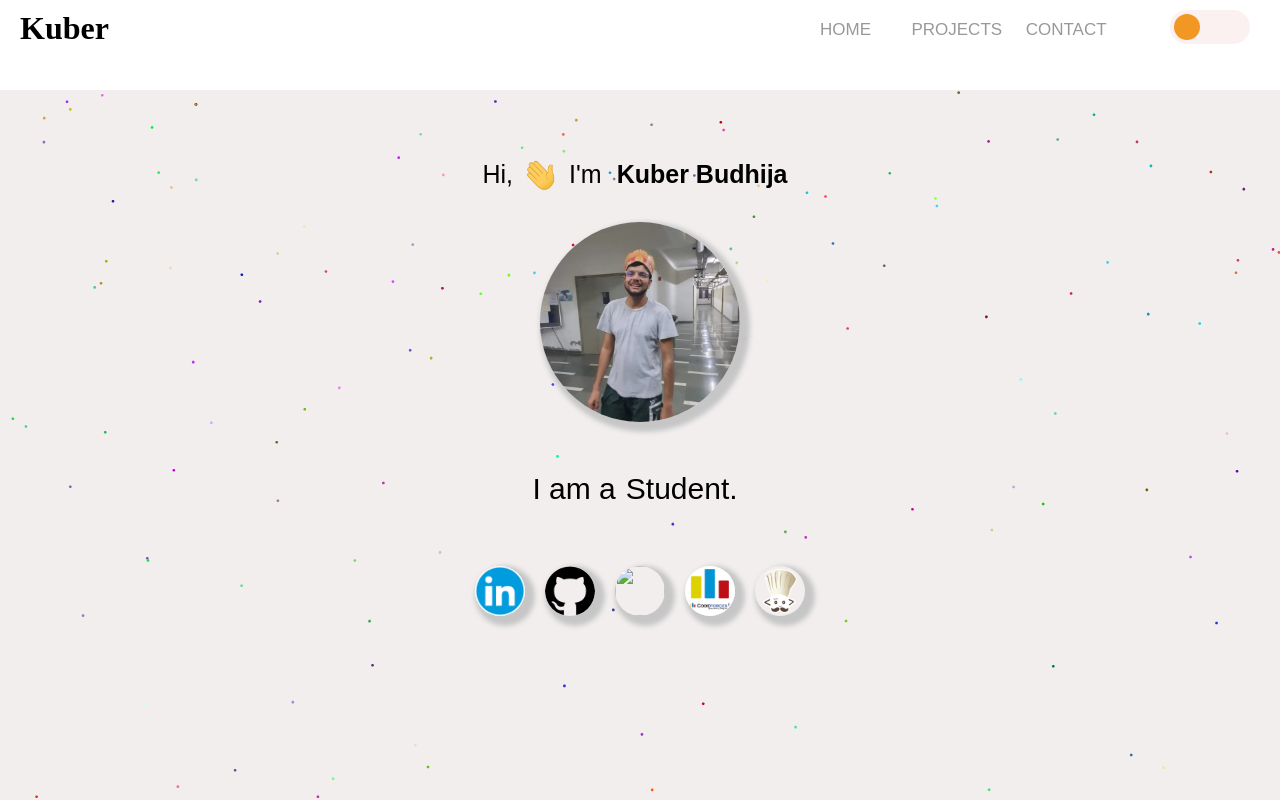
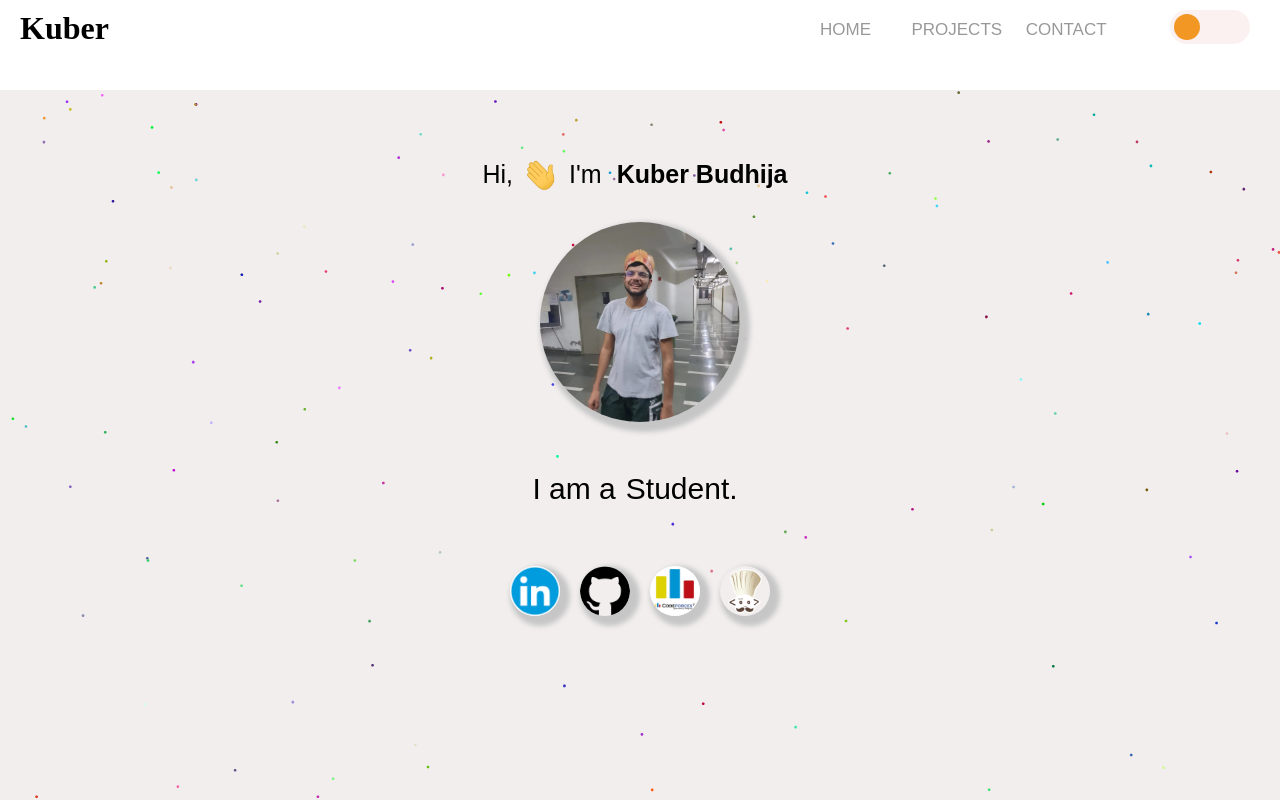
Before and after one commit to BudhijaxKuber/kuber-website, a plain HTML site: page index.html in a window 1280 px wide. Shown: the top 800 px of the page. Drawn offline with Linux system fonts and the light colour scheme.

Commit message:
Update index.html

```diff
--- a/index.html
+++ b/index.html
@@ -52,7 +52,6 @@
             <div class="foot">
                 <a href="https://www.linkedin.com/in/kuber-budhija-838039209"><img src="./lnn.png" class="img"></a>
                 <a href="https://github.com/BudhijaxKuber"><img src="./github.png"class="img"></a>
-                <a href="https://www.qries.com/"><img src="./instagram - Shortcut.lnk"class="img"></a>
                 <a href="https://codeforces.com/profile/kuber21260"><img src="./cf.png" class="img"></a>
                 <a href="https://www.codechef.com/users/kuber23"><img src="./ccc.png"class="img"></a>
             </div>
```
